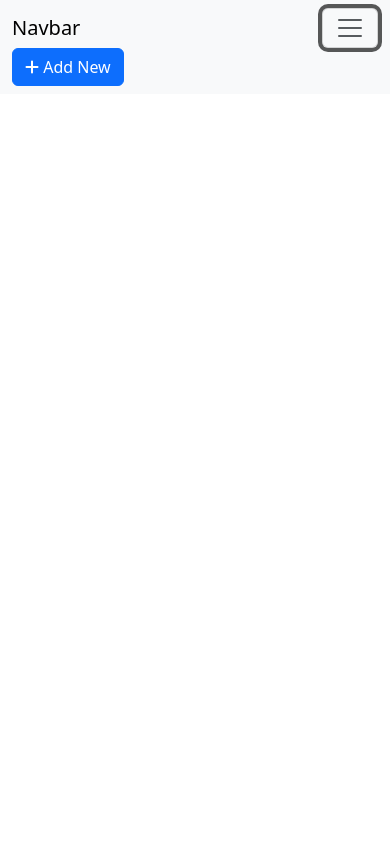
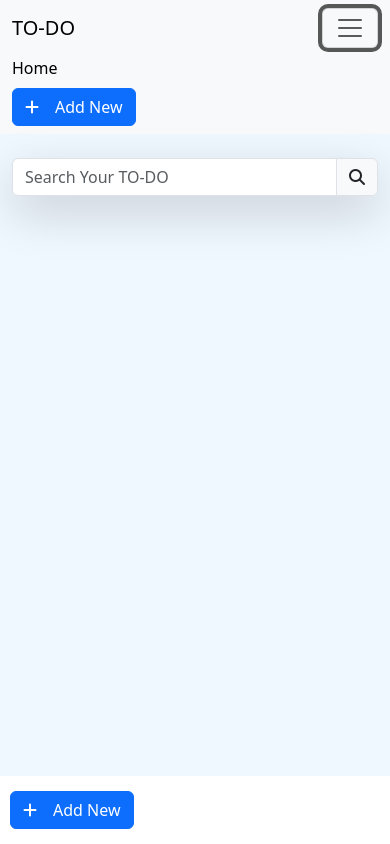
Before and after one commit to kailastr/Task_Management_Application, a plain HTML site: page Index.html in a window 390 px wide. Both pictures are taken after a click on the button "Toggle navigation". Drawn offline with nearby package versions, Linux system fonts and the light colour scheme.

Commit message:
Nav bar and search bar

```diff
--- a/Index.html
+++ b/Index.html
@@ -20,22 +20,79 @@
 
 <body>
 
+<div class="add_new_btn_mobile_only">
+    <button class="btn btn-primary d-flex align-items-center gap-3" type="submit" data-bs-toggle="modal"
+                    data-bs-target="#AddNewModal">
+        <i class="fa-solid fa-plus" style="color: #ffffff;"></i> Add New
+    </button>
+</div>
+
+    <!-- Modal -->
+    <div class="modal fade" id="AddNewModal" tabindex="-1" aria-labelledby="AddNewModalLabel" aria-hidden="true">
+        <div class="modal-dialog modal-dialog-centered">
+            <div class="modal-content">
+                <div class="modal-header">
+                    <h1 class="modal-title fs-5" id="AddNewModalLabel">Add New Task</h1>
+                    <button type="button" class="btn-close" data-bs-dismiss="modal" aria-label="Close"></button>
+                </div>
+                <div class="modal-body">
+                    ...
+                </div>
+                <div class="modal-footer">
+                    <button type="button" class="btn btn-secondary" data-bs-dismiss="modal">Close</button>
+                    <button type="button" class="btn btn-primary">Save changes</button>
+                </div>
+            </div>
+        </div>
+    </div>
+
     <!-- navbar -->
     <nav class="navbar navbar-expand-lg bg-body-tertiary">
         <div class="container-fluid">
-            <a class="navbar-brand" href="#">Navbar</a>
+            <a class="navbar-brand" href="#">TO-DO</a>
             <button class="navbar-toggler" type="button" data-bs-toggle="collapse"
                 data-bs-target="#navbarSupportedContent" aria-controls="navbarSupportedContent" aria-expanded="false"
                 aria-label="Toggle navigation">
                 <span class="navbar-toggler-icon"></span>
             </button>
             <div class="collapse navbar-collapse" id="navbarSupportedContent">
-                <button class="btn btn-primary " type="submit">
+                <ul class="navbar-nav me-auto">
+                    <li class="nav-item">
+                        <a class="nav-link active" aria-current="page" href="#">Home</a>
+                    </li>
+                </ul>
+                <button class="btn btn-primary d-flex align-items-center gap-3" type="submit" data-bs-toggle="modal"
+                    data-bs-target="#AddNewModal">
                     <i class="fa-solid fa-plus" style="color: #ffffff;"></i> Add New
                 </button>
             </div>
         </div>
     </nav>
+
+
+    <div class="container">
+        <!-- search bar -->
+        <section class="mt-4">
+            <div class="row justify-content-center">
+                <div class="col-md-6 ">
+                    <div class="input-group flex-nowrap shadow-lg rounded">
+                        <input type="search" class="form-control" placeholder="Search Your TO-DO"
+                            aria-label="Search Task" aria-describedby="addon-wrapping" />
+                        <span class="input-group-text" id="addon-wrapping">
+                            <i class="fas fa-search"></i>
+                        </span>
+                    </div>
+                </div>
+            </div>
+        </section>
+
+        <!-- task cards -->
+        <section class="mt-4">
+            <div class="row task__contents">
+
+            </div>
+        </section>
+    </div>
 
 
     <!-- js-file -->
--- a/styles/index.css
+++ b/styles/index.css
@@ -0,0 +1,25 @@
+* {
+    padding: 0;
+    margin: 0;
+}
+
+body {
+    /* the important tag specifies that this css property should have to be override the bootstrap inbuild functions */
+    background-color: aliceblue !important;
+}
+
+.add_new_btn_mobile_only {
+    position: fixed;
+    bottom: 0;
+    right: 0;
+    padding: 15px 10px;
+    background-color: rgb(255, 255, 255);
+    z-index: 3;
+    width: 100%;
+}
+
+@media (min-width: 760px) {
+    .add_new_btn_mobile_only {
+        display: none;
+    }
+}
```
